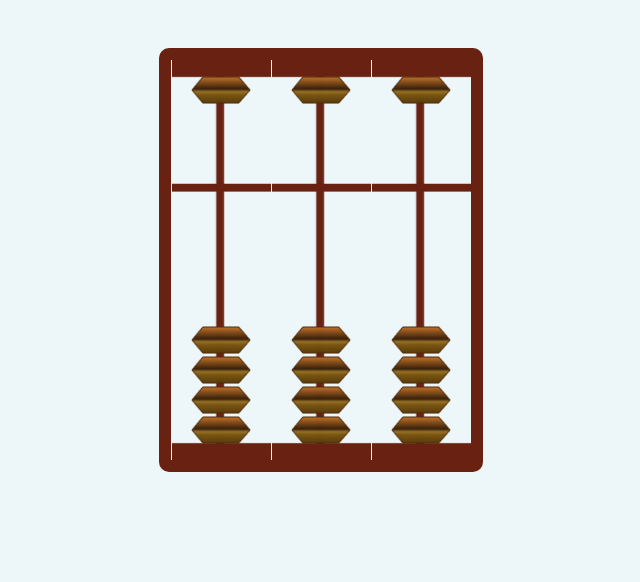
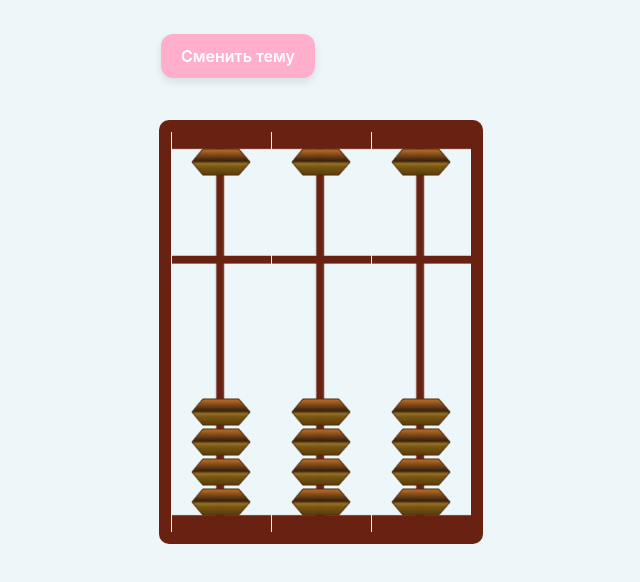
Before and after one commit to aleksandramuraveva/abacus, a React (Vite) app: page / in a window 1280 px wide. Shown: the top 582 px of the page, without its empty margins (319-959 px from the left). Built offline with nearby package versions, Linux system fonts and the light colour scheme.

Commit message:
feat: add and style header component

```diff
--- a/src/App.css
+++ b/src/App.css
@@ -55,10 +55,14 @@ h1 {
 h2 {
   font-weight: 600;
 }
+
+button {
+  cursor: pointer;
+}
 /*.............................*/
 
 .App {
-  margin-top: 3rem;
+  margin-top: 1.5rem;
   margin-inline: auto;
 }
 /*.......................................*/
--- a/src/App.tsx
+++ b/src/App.tsx
@@ -1,3 +1,4 @@
+import Header from './components/Header/Header';
 import Abacus from './components/Abacus/Abacus';
 
 import beadImage from './assets/Bead1.png';
@@ -11,6 +12,7 @@ const App = () => {
 
   return (
     <div className="App">
+      <Header/>
       <Abacus beadUrl={beadUrl} rodUrl={rodUrl} />
     </div>
   );
--- a/src/components/Abacus/styles.css
+++ b/src/components/Abacus/styles.css
@@ -4,6 +4,7 @@
   flex-direction: row;
   align-items: center;
   justify-content: center;
+  margin-top: 2rem;
   /*gap: 1rem;*/
   border: 12px solid var(--brown);
   border-radius: 10px;
--- /dev/null
+++ b/src/components/Header/Header.tsx
@@ -0,0 +1,14 @@
+import './styles.css';
+
+const Header = () => {
+
+
+  return (
+    <header className="header">
+      <button className="theme-button">Сменить тему</button>
+    </header>
+  );
+};
+
+
+export default Header;
--- /dev/null
+++ b/src/components/Header/styles.css
@@ -0,0 +1,21 @@
+.theme-button {
+  background-color: #ffafcc;
+  border: none;
+  color: var(--other-text);
+  font-weight: 600;
+  padding: 10px 20px;
+  text-align: center;
+  text-decoration: none;
+  display: inline-block;
+  font-size: 16px;
+  margin: 10px 2px;
+  cursor: pointer;
+  border-radius: 12px;
+  transition: background-color 0.3s ease, transform 0.3s ease;
+  box-shadow: 0 4px 8px rgba(0, 0, 0, 0.1);
+}
+
+.theme-button:hover {
+  opacity: 90%;
+  transform: translateY(-2px);
+}
```
